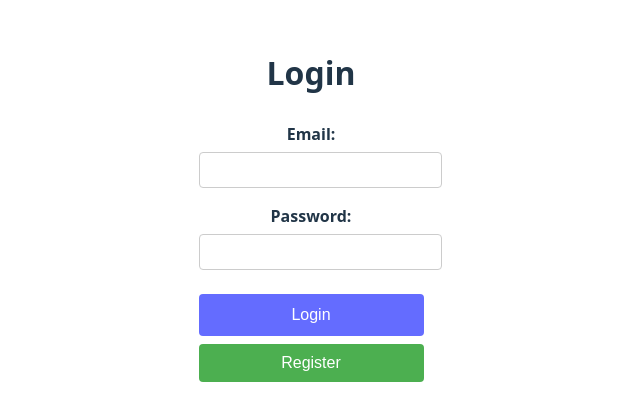
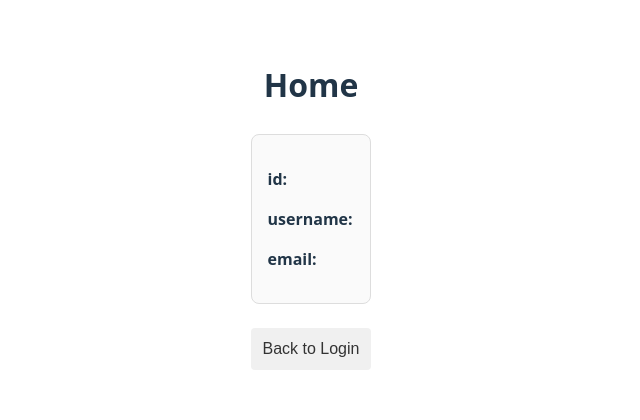
Before and after one commit to Qasym/habit-share-frontend, a React (Vite) app: page /home in a window 1280 px wide. Before the commit this address led to /. Shown: the part 192-612 px from the top of the page, without its empty margins (329-969 px from the left). Built offline with nearby package versions, Linux system fonts and the light colour scheme.

Commit message:
added /home

```diff
--- a/src/App.tsx
+++ b/src/App.tsx
@@ -1,4 +1,5 @@
 import { Navigate, Route, Routes } from 'react-router-dom'
+import Home from './pages/Home'
 import Login from './pages/Login'
 import Register from './pages/Register'
 
@@ -7,6 +8,7 @@ function App() {
     <Routes>
       <Route path="/" element={<Login />} />
       <Route path="/register" element={<Register />} />
+      <Route path="/home" element={<Home />} />
       <Route path="*" element={<Navigate to="/" replace />} />
     </Routes>
   )
--- /dev/null
+++ b/src/pages/Home.css
@@ -0,0 +1,30 @@
+.home-container {
+  max-width: 500px;
+  margin: 0 auto;
+  padding: 2rem;
+  text-align: center;
+}
+
+.home-card {
+  margin: 1.5rem 0;
+  padding: 1rem;
+  border: 1px solid #ddd;
+  border-radius: 8px;
+  background-color: #fafafa;
+  text-align: left;
+}
+
+.home-btn {
+  width: 100%;
+  padding: 0.75rem;
+  border: none;
+  border-radius: 4px;
+  font-size: 1rem;
+  cursor: pointer;
+  background-color: #f0f0f0;
+  color: #333;
+}
+
+.home-btn:hover {
+  background-color: #e0e0e0;
+}
--- /dev/null
+++ b/src/pages/Home.tsx
@@ -0,0 +1,37 @@
+import { useLocation, useNavigate } from 'react-router-dom'
+import './Home.css'
+
+type UserProfile = {
+  id: string | number
+  username: string
+  email: string
+}
+
+function Home() {
+  const location = useLocation()
+  const navigate = useNavigate()
+  const stateUser = (location.state as { user?: UserProfile } | null)?.user
+  const storedUser = localStorage.getItem('user')
+  const fallbackUser = storedUser ? (JSON.parse(storedUser) as UserProfile) : null
+  const user = stateUser || fallbackUser
+
+  const handleLogout = () => {
+    navigate('/')
+  }
+
+  return (
+    <div className="home-container">
+      <h1>Home</h1>
+      <div className="home-card">
+        <p><strong>id:</strong> {user?.id ?? ''}</p>
+        <p><strong>username:</strong> {user?.username ?? ''}</p>
+        <p><strong>email:</strong> {user?.email ?? ''}</p>
+      </div>
+      <button type="button" className="home-btn" onClick={handleLogout}>
+        Back to Login
+      </button>
+    </div>
+  )
+}
+
+export default Home
```
